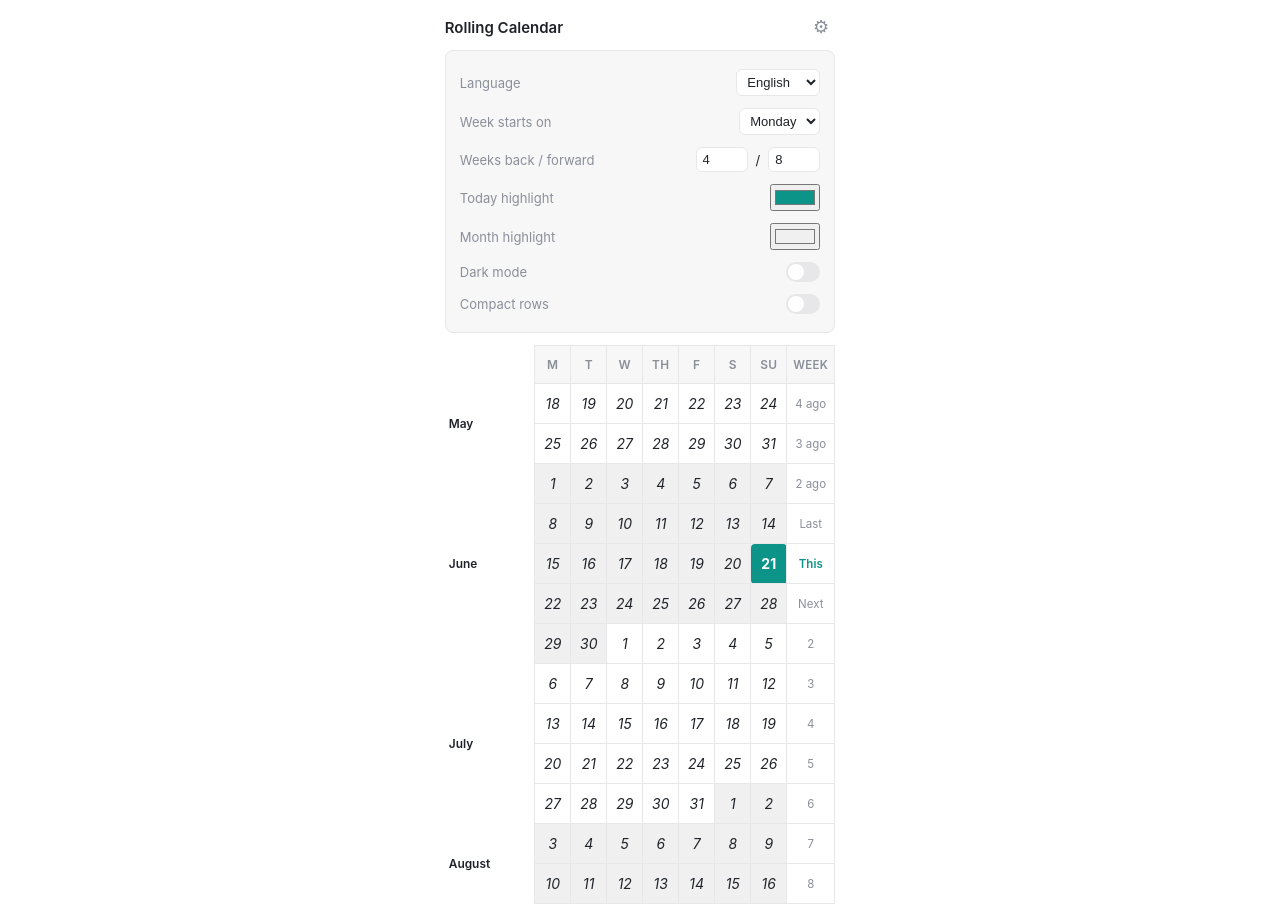
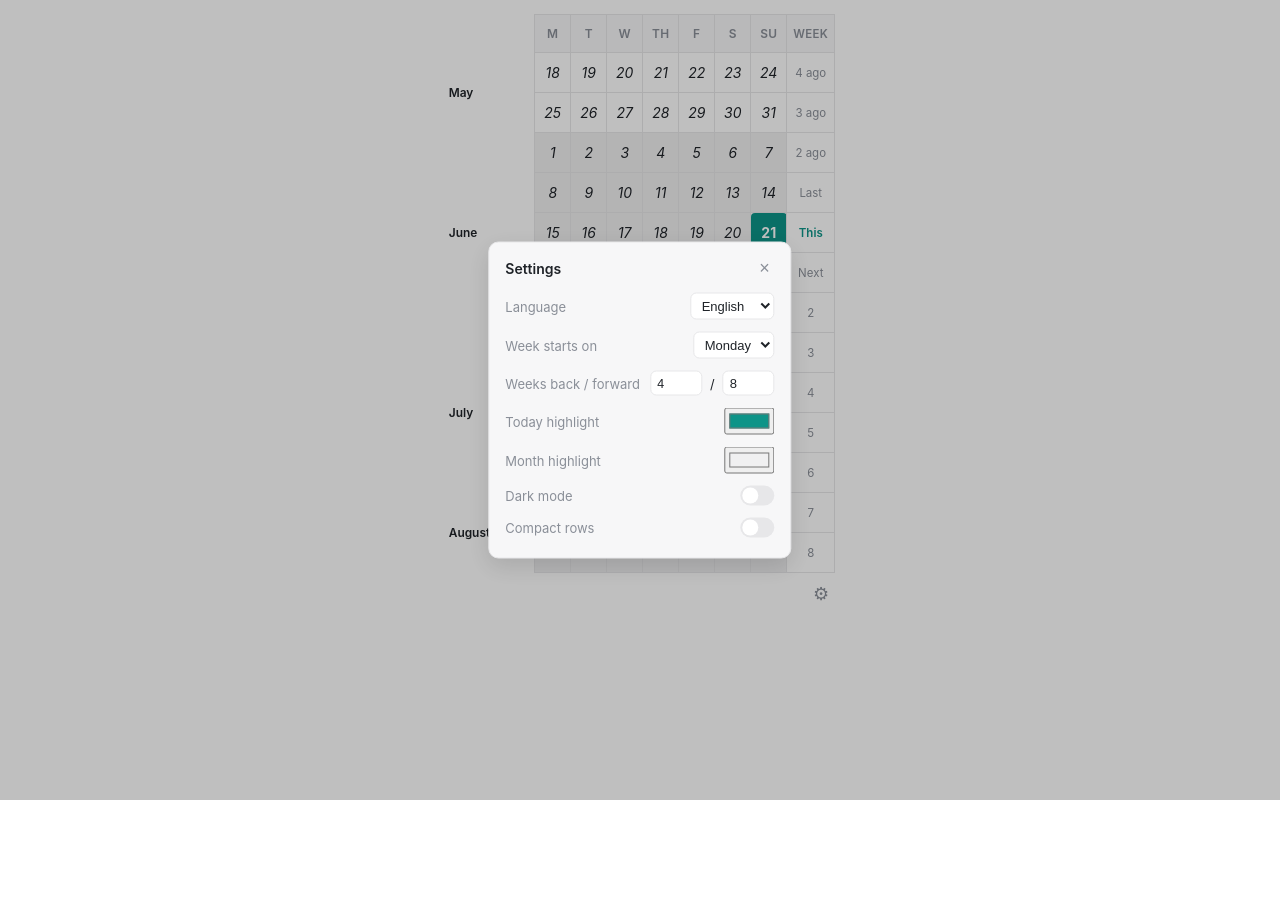
Before and after one commit to amber9904/calendar-in-notion-widget, a plain HTML site: page index.html in a window 1280 px wide. Both pictures are taken after a click on the button "Settings". After the commit the page ends 800 px from the top, so only its background shows below. Drawn offline with Linux system fonts and the light colour scheme.

Commit message:
Convert settings panel to centered modal with backdrop
Co-Authored-By: Claude Sonnet 4.6 <noreply@anthropic.com>

```diff
--- a/index.html
+++ b/index.html
@@ -43,17 +43,6 @@
     padding: 14px 16px 18px;
   }
   .widget.compact { --cell-pad: 5px 5px; --font-size: 12.5px; }
-  .toolbar {
-    display: flex;
-    align-items: center;
-    justify-content: space-between;
-    margin-bottom: 10px;
-  }
-  .title {
-    font-weight: 600;
-    font-size: 15px;
-    color: var(--text);
-  }
   .gear-btn {
     border: none;
     background: transparent;
@@ -63,6 +52,9 @@
     padding: 4px 6px;
     border-radius: 6px;
     line-height: 1;
+    display: block;
+    margin-top: 8px;
+    margin-left: auto;
   }
   .gear-btn:hover { background: var(--header-bg); color: var(--text); }
 
@@ -121,17 +113,53 @@
   }
   table.cal td.muted-day { color: var(--muted); }
 
-  /* settings panel */
+  /* settings modal */
+  .modal-backdrop {
+    display: none;
+    position: fixed;
+    inset: 0;
+    background: rgba(0,0,0,0.25);
+    z-index: 100;
+  }
+  .modal-backdrop.open { display: block; }
   .settings-panel {
     display: none;
+    position: fixed;
+    top: 50%;
+    left: 50%;
+    transform: translate(-50%, -50%);
+    z-index: 101;
     border: 1px solid var(--border);
-    border-radius: 8px;
+    border-radius: 10px;
     background: var(--header-bg);
-    padding: 12px 14px;
-    margin-bottom: 12px;
+    padding: 14px 16px;
     font-size: 13px;
+    min-width: 260px;
+    box-shadow: 0 8px 24px rgba(0,0,0,0.12);
   }
   .settings-panel.open { display: block; }
+  .settings-header {
+    display: flex;
+    align-items: center;
+    justify-content: space-between;
+    margin-bottom: 8px;
+  }
+  .settings-title {
+    font-weight: 600;
+    font-size: 14px;
+    color: var(--text);
+  }
+  .close-btn {
+    border: none;
+    background: transparent;
+    cursor: pointer;
+    font-size: 18px;
+    color: var(--muted);
+    padding: 2px 5px;
+    border-radius: 5px;
+    line-height: 1;
+  }
+  .close-btn:hover { background: var(--border); color: var(--text); }
   .settings-row {
     display: flex;
     align-items: center;
@@ -170,13 +198,13 @@
 </style>
 </head>
 <body>
+  <div class="modal-backdrop" id="modalBackdrop"></div>
   <div class="widget" id="widget">
-    <div class="toolbar">
-      <div class="title">Rolling Calendar</div>
-      <button class="gear-btn" id="gearBtn" title="Settings">&#9881;</button>
-    </div>
-
     <div class="settings-panel" id="settingsPanel">
+      <div class="settings-header">
+        <span class="settings-title">Settings</span>
+        <button class="close-btn" id="closeBtn" title="Close">&times;</button>
+      </div>
       <div class="settings-row">
         <label>Language</label>
         <div class="control">
@@ -234,6 +262,7 @@
       <thead><tr id="calHeaderRow"></tr></thead>
       <tbody id="calBody"></tbody>
     </table>
+    <button class="gear-btn" id="gearBtn" title="Settings">&#9881;</button>
   </div>
 
 <script>
@@ -444,8 +473,22 @@
   function wireSettingsUI() {
     var gearBtn = document.getElementById('gearBtn');
     var panel = document.getElementById('settingsPanel');
-    gearBtn.addEventListener('click', function () {
-      panel.classList.toggle('open');
+    var backdrop = document.getElementById('modalBackdrop');
+
+    function openModal() {
+      panel.classList.add('open');
+      backdrop.classList.add('open');
+    }
+    function closeModal() {
+      panel.classList.remove('open');
+      backdrop.classList.remove('open');
+    }
+
+    gearBtn.addEventListener('click', openModal);
+    document.getElementById('closeBtn').addEventListener('click', closeModal);
+    backdrop.addEventListener('click', closeModal);
+    document.addEventListener('keydown', function (e) {
+      if (e.key === 'Escape') closeModal();
     });
 
     var localeSelect = document.getElementById('localeSelect');
```
